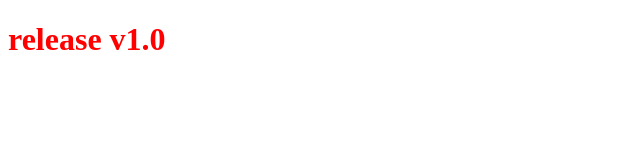
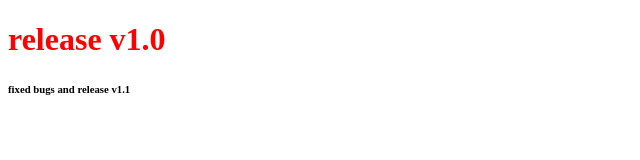
Before and after one commit to akhileshkr797/gitHub_Practice_4, a plain HTML site: page index.html in a window 1280 px wide. Shown: the whole page, without its empty margins (0-640 px from the left). Drawn offline with Linux system fonts and the light colour scheme.

Commit message:
fixed bugs

```diff
--- a/index.html
+++ b/index.html
@@ -11,6 +11,7 @@
 
 <body>
     <h1>release v1.0</h1>
+    <h6>fixed bugs and release v1.1</h6>
 
 </body>
 
```
